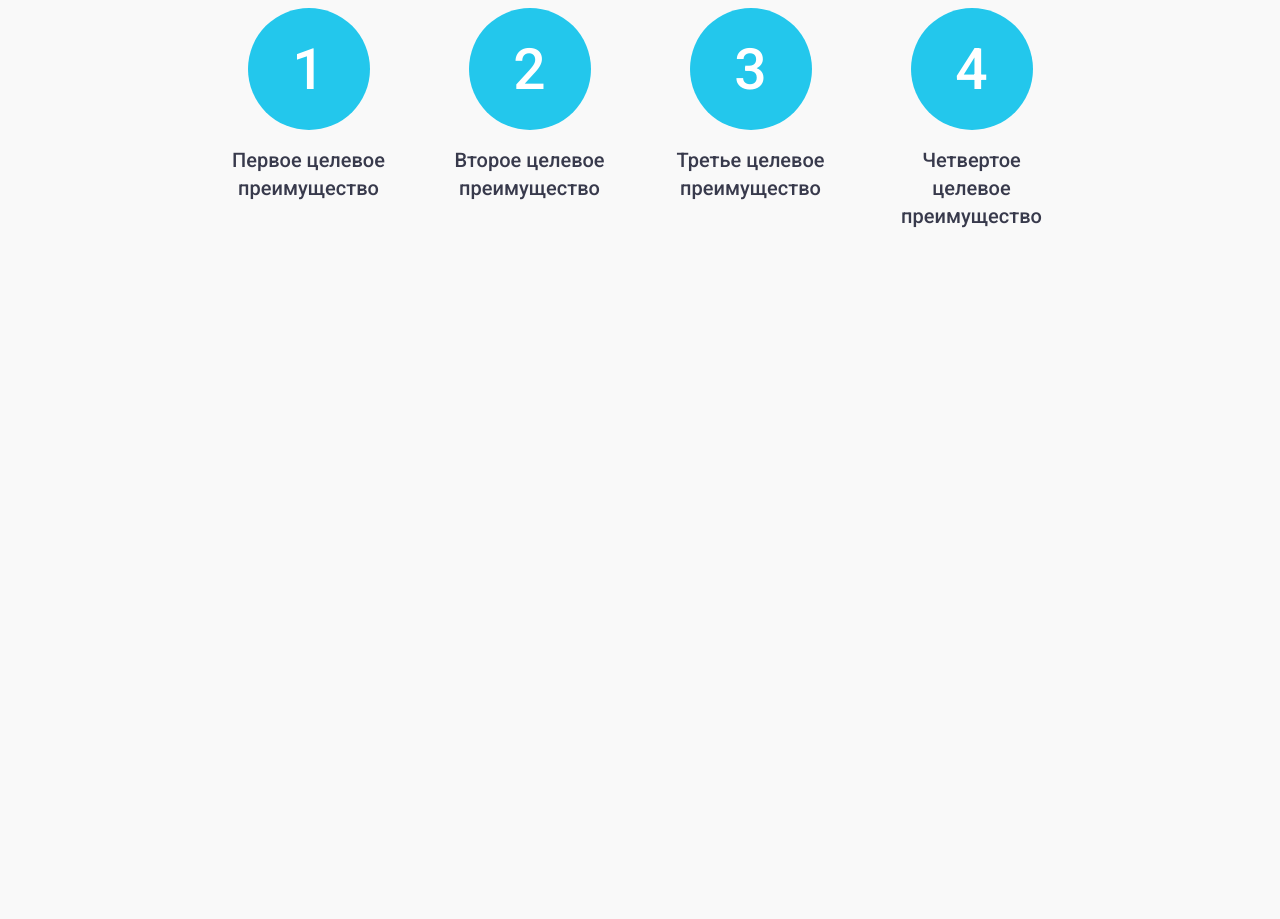
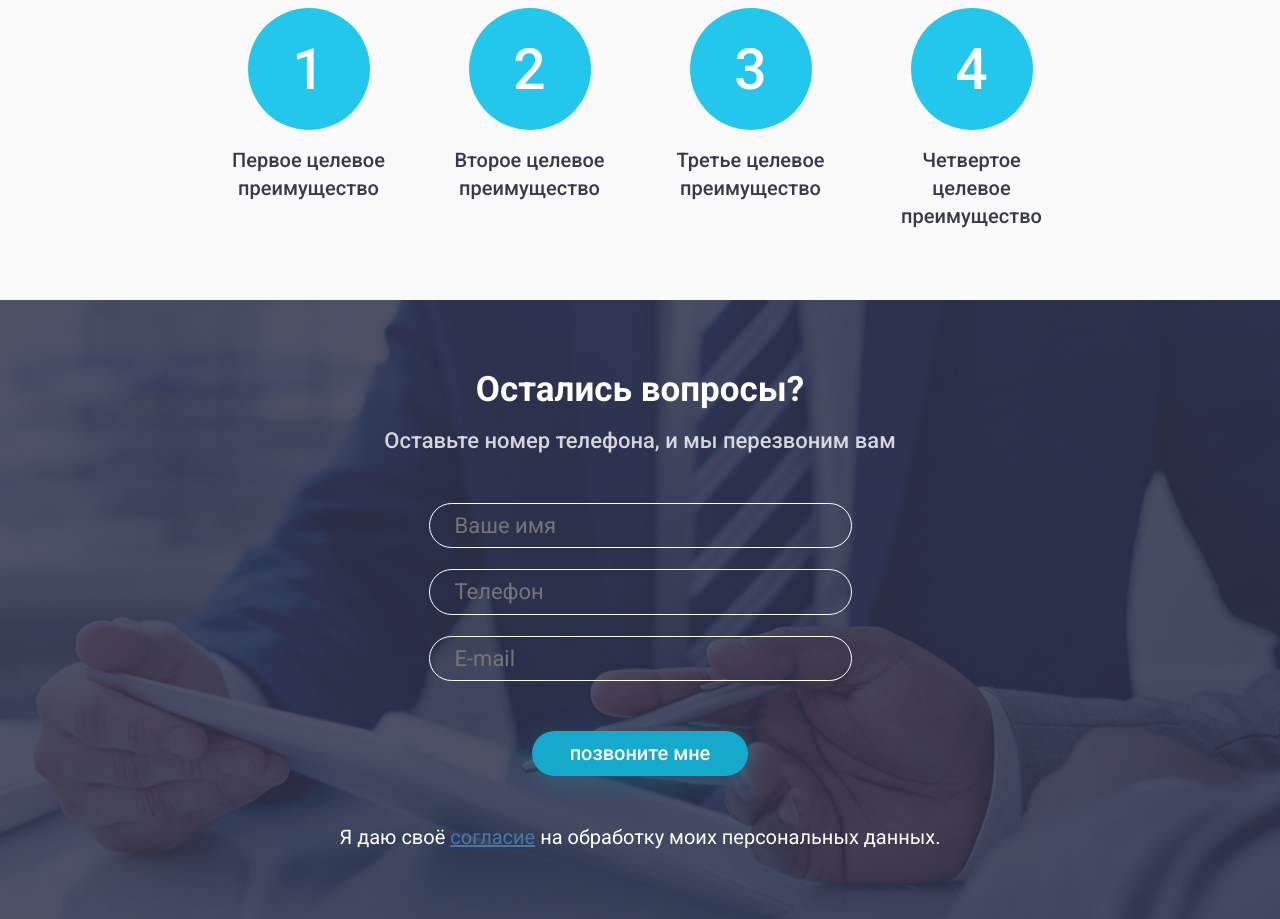
Before and after one commit to pkv1979/template, a plain HTML site: page index.html in a window 1280 px wide. Shown: the part 1071-1990 px from the top of the page. Before the commit the page ends 1371 px from the top, so only its background shows below. Drawn offline with nearby package versions, Linux system fonts and the light colour scheme.

Commit message:
Добавлена секция feedback

```diff
--- a/css/advantages.css
+++ b/css/advantages.css
@@ -84,7 +84,7 @@
 .advantages__next {
   width: 38px;
   height: 38px;
-  color: #434343;
+  color: var(--arrow-color);
   border-radius: 50%;
   -webkit-border-radius: 50%;
   -moz-border-radius: 50%;
--- /dev/null
+++ b/css/feedback.css
@@ -0,0 +1,62 @@
+.feedback {
+  padding-top: 70px;
+  padding-bottom: 70px;
+  background: url("../img/feedback-bg.jpg") no-repeat center center/cover;
+  text-align: center;
+  color: var(--secondary-color);
+}
+
+.feedback__title {
+  margin-bottom: 17px;
+  font-weight: 700;
+  font-size: 35px;
+}
+
+.feedback__subtitle {
+  margin-bottom: 50px;
+  font-weight: 500;
+  color: var(--secondary-color-80);
+}
+
+.feedback__form {
+  display: flex;
+  flex-direction: column;
+  justify-content: center;
+  align-items: center;
+  margin-bottom: 50px;
+}
+
+.feedback__input {
+  margin-bottom: 21px;
+  padding: 9px 25px;
+  width: 423px;
+  color: var(--secondary-color-50);
+  background-color: transparent;
+  border: 1px solid var(--secondary-color);
+  border-radius: 50px;
+}
+
+.feedback__input_mb50 {
+  margin-bottom: 50px;
+}
+
+.feedback__button {
+  padding: 11px 38px;
+  background-color: var(--button-background);
+  box-shadow: 0px 4px 25px var(--button-shadow);
+  border-radius: 50px;
+  color: var(--secondary-color);
+  font-weight: 500;
+  font-size: 20px;
+  outline: none;
+  border: none;
+}
+
+.feedback__personal {
+  font-size: 20px;
+}
+
+.feedback__link {
+  text-decoration: underline;
+  color: var(--link-color);
+}
--- a/css/style.css
+++ b/css/style.css
@@ -6,3 +6,4 @@
 @import url("phone.css");
 @import url("header.css");
 @import url("advantages.css");
+@import url("feedback.css");
--- a/css/variables.css
+++ b/css/variables.css
@@ -5,10 +5,15 @@
   --secondary-color-50: rgba(255, 255, 255, 0.5);
   --secondary-color-86: rgba(255, 255, 255, 0.86);
   --secondary-color-75: rgba(255, 255, 255, 0.75);
+  --secondary-color-80: rgba(255, 255, 255, 0.8);
 
   --main-background: #f9f9f9;
 
   --button-background: #15a9cb;
   --button-shadow: rgba(21, 169, 203, 0.3);
   --number-background: #23c7ec;
+
+  --arrow-color: #434343;
+
+  --link-color: #4a76a8;
 }
--- a/index.html
+++ b/index.html
@@ -97,6 +97,46 @@
           </div>
         </div>
       </section>
+
+      <section class="feedback">
+        <div class="container">
+          <h2 class="feedback__title">Остались вопросы?</h2>
+          <p class="feedback__subtitle">
+            Оставьте номер телефона, и мы перезвоним вам
+          </p>
+          <form
+            class="feedback__form"
+            action="https://jsonplaceholder.typicode.com/posts"
+            method="post"
+          >
+            <input
+              type="text"
+              class="feedback__input"
+              name="name"
+              placeholder="Ваше имя"
+            />
+            <input
+              type="tel"
+              class="feedback__input"
+              name="phone"
+              placeholder="Телефон"
+            />
+            <input
+              type="email"
+              class="feedback__input feedback__input_mb50"
+              name="email"
+              placeholder="E-mail"
+            />
+            <button type="submit" class="feedback__button">
+              позвоните мне
+            </button>
+          </form>
+          <p class="feedback__personal">
+            Я даю своё <a href="#" class="feedback__link">согласие</a> на
+            обработку моих персональных данных.
+          </p>
+        </div>
+      </section>
     </main>
 
     <script src="./js/main.js"></script>
```
Also changed, not shown: img/feedback-bg.jpg (added).
